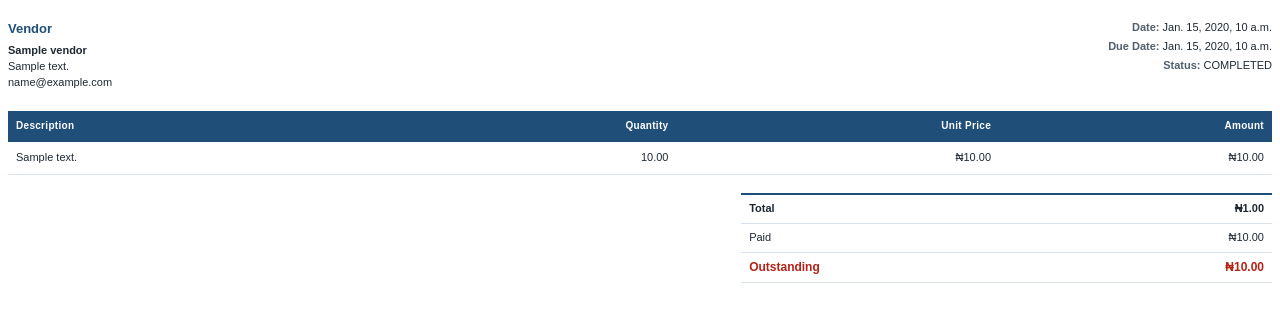
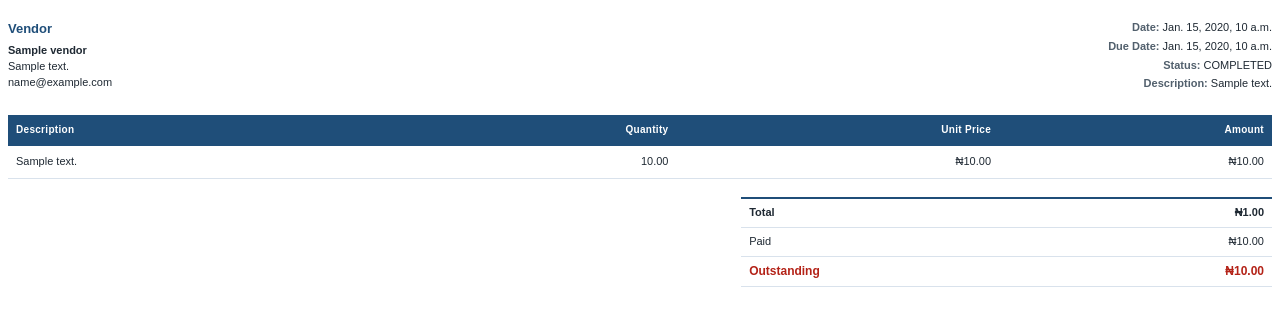
Before and after one commit to Topfaith-University/accounting_records, a Django app: template backend/payables/templates/payables/purchase_invoice.html in a window 1280 px wide. Shown: the part 82-408 px from the top of the page. Run offline with Django 4.2, Linux system fonts and the light colour scheme; the template is opened without the code that fills it: most values are stand-ins (such as "Sample title", 1, 10 or a date in 2020).

Commit message:
fix: include descriptions on printed invoices

```diff
--- a/backend/payables/templates/payables/purchase_invoice.html
+++ b/backend/payables/templates/payables/purchase_invoice.html
@@ -44,6 +44,9 @@
       <div><span class="label">Date:</span> {{ invoice.date }}</div>
       <div><span class="label">Due Date:</span> {{ invoice.due_date }}</div>
       <div><span class="label">Status:</span> {{ invoice.status }}</div>
+      {% if invoice.description %}
+      <div><span class="label">Description:</span> {{ invoice.description }}</div>
+      {% endif %}
     </div>
   </section>
 
--- a/backend/receivables/templates/receivables/sales_invoice.html
+++ b/backend/receivables/templates/receivables/sales_invoice.html
@@ -44,6 +44,9 @@
       <div><span class="label">Date:</span> {{ invoice.date }}</div>
       <div><span class="label">Due Date:</span> {{ invoice.due_date }}</div>
       <div><span class="label">Status:</span> {{ invoice.status }}</div>
+      {% if invoice.description %}
+      <div><span class="label">Description:</span> {{ invoice.description }}</div>
+      {% endif %}
     </div>
   </section>
 
```
